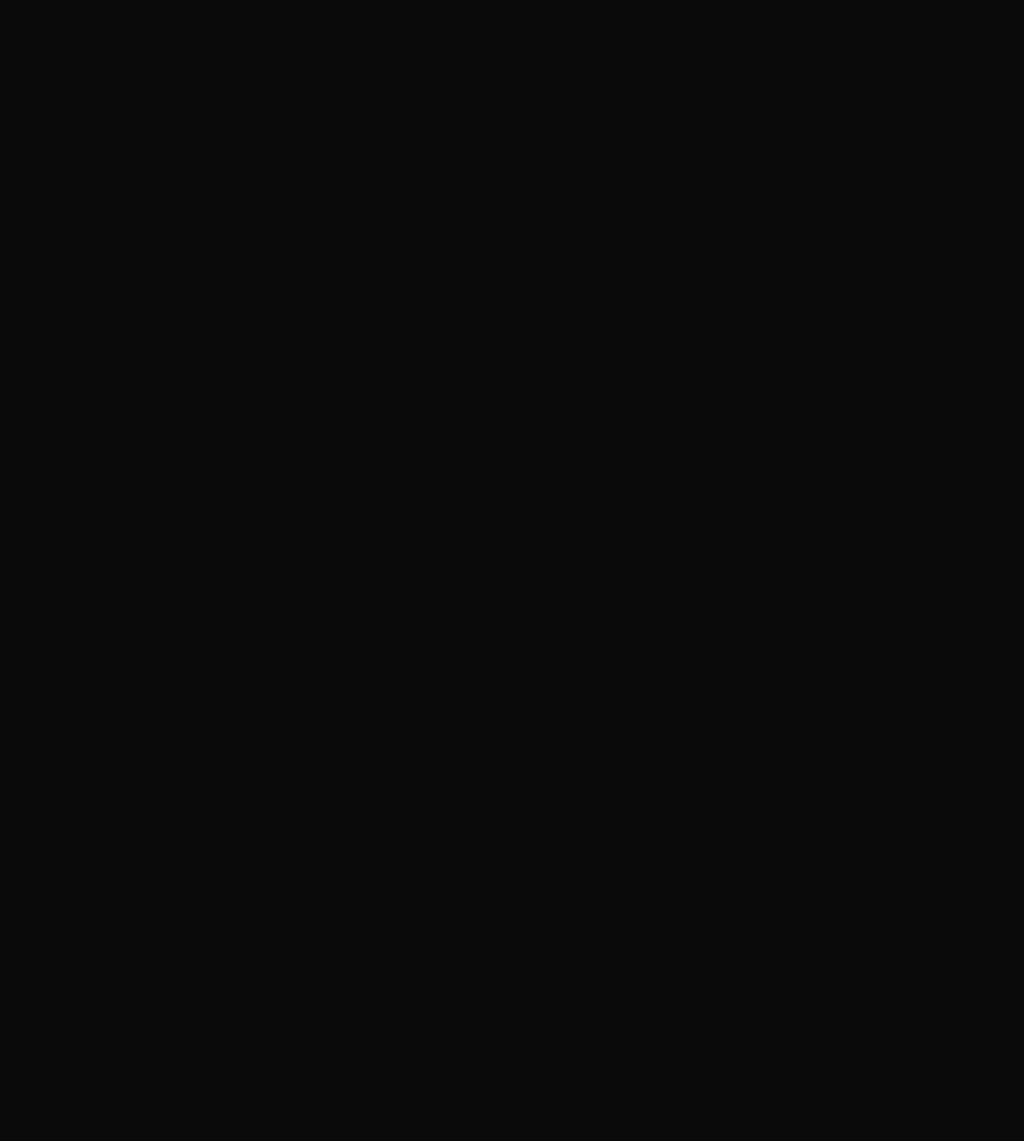
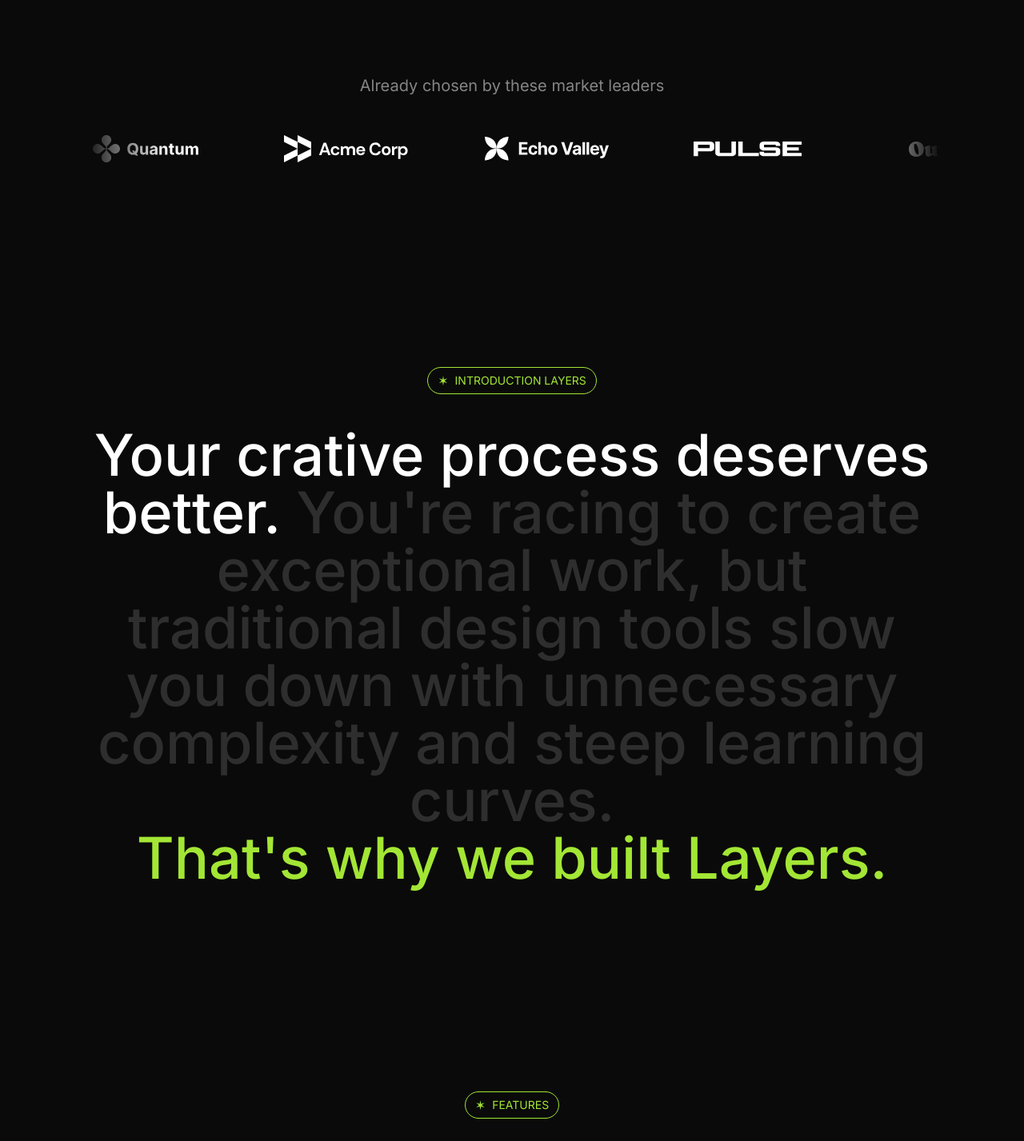
Before and after one commit to samsyntx/nextjs-saas-landing-page, a Next.js app: page / in a window 1280 px wide. Shown: the part 759-2186 px from the top of the page at 80% size. Before the commit the page ends 800 px from the top, so only its background shows below. Built offline with nearby package versions, Linux system fonts and the light colour scheme.

Commit message:
Completed : Logo, Introduction and Partially Feature section

```diff
--- a/src/app/page.tsx
+++ b/src/app/page.tsx
@@ -1,4 +1,7 @@
+import Features from "@/sections/Features";
 import Hero from "@/sections/Hero";
+import Introduction from "@/sections/Introduction";
+import LogoTicker from "@/sections/LogoTicker";
 import Navbar from "@/sections/Navbar";
 
 export default function Home() {
@@ -6,6 +9,9 @@
         <>
             <Navbar />
             <Hero />
+            <LogoTicker />
+            <Introduction />
+            <Features />
         </>
     );
 }
--- /dev/null
+++ b/src/components/Avatar.tsx
@@ -0,0 +1,20 @@
+import React, { HTMLAttributes } from "react";
+import { twMerge } from "tailwind-merge";
+
+const Avatar = (props: HTMLAttributes<HTMLDivElement>) => {
+    const { className, children, ...rest } = props;
+
+    return (
+        <div
+            className={twMerge(
+                "size-20 rounded-full overflow-hidden border-4 border-blue-500 p-1 bg-neutral-900",
+                className
+            )}
+            {...rest}
+        >
+            {children}
+        </div>
+    );
+};
+
+export default Avatar;
--- /dev/null
+++ b/src/components/FeatureCard.tsx
@@ -0,0 +1,28 @@
+import React from "react";
+import { twMerge } from "tailwind-merge";
+
+const FeatureCard = (props: {
+    title: string;
+    description: string;
+    className?: string;
+    children?: React.ReactNode;
+}) => {
+    const { title, description, children, className } = props;
+
+    return (
+        <div
+            className={twMerge(
+                "bg-neutral-900 border border-white/10 p-6 rounded-3xl ",
+                className
+            )}
+        >
+            <div className="aspect-video ">{children}</div>
+            <div>
+                <h3 className="text-3xl font-medium mt-6 ">{title}</h3>
+                <p className="text-white/50 mt-2">{description}</p>
+            </div>
+        </div>
+    );
+};
+
+export default FeatureCard;
--- /dev/null
+++ b/src/components/Key.tsx
@@ -0,0 +1,20 @@
+import React, { HTMLAttributes } from "react";
+import { twMerge } from "tailwind-merge";
+
+const Key = (props: HTMLAttributes<HTMLDivElement>) => {
+    const { className, children, ...rest } = props;
+
+    return (
+        <div
+            className={twMerge(
+                "size-14 bg-neutral-300 inline-flex border-white/10 px-3 py-1.5 rounded-2xl text-black/80 justify-center items-center",
+                className
+            )}
+            {...rest}
+        >
+            {children}
+        </div>
+    );
+};
+
+export default Key;
--- /dev/null
+++ b/src/components/Tag.tsx
@@ -0,0 +1,15 @@
+import React, { HTMLAttributes } from "react";
+import { twMerge } from "tailwind-merge";
+
+const Tag = (props: HTMLAttributes<HTMLDivElement>) => {
+    const { className, children, ...rest } = props;
+
+    return (
+        <div className={twMerge("inline-flex border border-lime-400 gap-2 text-lime-400 px-3 py-1 rounded-full uppercase items-center ", className)}>
+            <span>&#10038;</span>
+            <span className="text-sm">{children}</span>
+        </div>
+    );
+};
+
+export default Tag;
--- a/src/sections/Features.tsx
+++ b/src/sections/Features.tsx
@@ -1,3 +1,14 @@
+import FeatureCard from "@/components/FeatureCard";
+import Tag from "@/components/Tag";
+import avatar1 from "@/assets/images/avatar-ashwin-santiago.jpg";
+import avatar2 from "@/assets/images/avatar-florence-shaw.jpg";
+import avatar3 from "@/assets/images/avatar-lula-meyers.jpg";
+import avatar4 from "@/assets/images/avatar-owen-garcia.jpg";
+import Image from "next/image";
+import Avatar from "@/components/Avatar";
+import { Ellipsis } from "lucide-react";
+import Key from "@/components/Key";
+
 const features = [
     "Asset Library",
     "Code Preview",
@@ -9,5 +20,88 @@
 ];
 
 export default function Features() {
-    return <div>Features</div>;
+    return (
+        <section className="py-24 ">
+            <div className="container ">
+                <div className="flex justify-center">
+                    <Tag>Features</Tag>
+                </div>
+                <h2 className="text-6xl font-medium text-center mt-6 ">
+                    Where power meets{" "}
+                    <span className="text-lime-400">simplicity</span>
+                </h2>
+                <div className="mt-12 grid grid-cols-1 gap-8">
+                    <FeatureCard
+                        title="Real-time collaboration"
+                        description="Work together seamlessly with conflict-free team editing"
+                    >
+                        <div className="aspect-video flex items-center justify-center">
+                            <Avatar className="z-40">
+                                <Image
+                                    src={avatar1}
+                                    alt="Avatar 1"
+                                    className="rounded-full"
+                                />
+                            </Avatar>
+                            <Avatar className="-ml-6 border-indigo-500 z-30">
+                                <Image
+                                    src={avatar2}
+                                    alt="Avatar 2"
+                                    className="rounded-full"
+                                />
+                            </Avatar>
+                            <Avatar className="-ml-6 border-amber-500 z-20">
+                                <Image
+                                    src={avatar3}
+                                    alt="Avatar 3"
+                                    className="rounded-full"
+                                />
+                            </Avatar>
+                            <Avatar className="-ml-6 border-transparent z-10">
+                                <div className="rounded-full flex justify-center items-center size-full bg-neutral-700">
+                                    <Ellipsis size={30} />
+                                </div>
+                            </Avatar>
+                        </div>
+                    </FeatureCard>
+
+                    <FeatureCard
+                        title="Interactive prototyping"
+                        description="Engage your clients with prototypes that react
+                                to user actions"
+                    >
+                        <div className="aspect-video flex items-center justify-center">
+                            <p className="text-4xl font-extrabold text-white/20 text-center">
+                                We've achived{" "}
+                                <span className="bg-gradient-to-r from-purple-400 to-pink-400 bg-clip-text text-transparent">
+                                    incrideible
+                                </span>{" "}
+                                growth this year
+                            </p>
+                        </div>
+                    </FeatureCard>
+
+                    <FeatureCard
+                        title="Keyboard quick actions"
+                        description="Powerfull commands to make design quickly"
+                    >
+                        <div className="aspect-video flex justify-center items-center gap-2">
+                            <Key>shift</Key>
+                            <Key>alt</Key>
+                            <Key>C</Key>
+                        </div>
+                    </FeatureCard>
+
+                    <div>
+                        {features.map((feature) => (
+                            <div key={feature}>
+                                <span></span>
+                                <span>{feature}</span>
+                            </div>
+                        ))}
+                    </div>
+                </div>
+            </div>
+        </section>
+    );
 }
--- a/src/sections/Hero.tsx
+++ b/src/sections/Hero.tsx
@@ -36,7 +36,7 @@
                     <input
                         type="email"
                         placeholder="Enter your email"
-                        className="bg-transparent px-4 flex-1"
+                        className="bg-transparent px-4 flex-1 w-full"
                     />
                     <Button
                         size="sm"
--- a/src/sections/Introduction.tsx
+++ b/src/sections/Introduction.tsx
@@ -1,5 +1,22 @@
+import Tag from "@/components/Tag";
+
 const text = `You're racing to create exceptional work, but traditional design tools slow you down with unnecessary complexity and steep learning curves.`;
 
 export default function Introduction() {
-    return <div>Introduction</div>;
+    return (
+        <section className="py-28 lg:py-40  ">
+            <div className="container">
+                <div className="flex justify-center">
+                    <Tag>Introduction Layers</Tag>
+                </div>
+                <div className="text-4xl md:text-6xl lg:text-7xl text-center font-medium mt-10 ">
+                    <span>Your crative process deserves better.&nbsp;</span>
+                    <span className="text-white/15 ">{text}</span>
+                    <span className="text-lime-400 block">
+                        That&apos;s why we built Layers.
+                    </span>
+                </div>
+            </div>
+        </section>
+    );
 }
--- a/src/sections/LogoTicker.tsx
+++ b/src/sections/LogoTicker.tsx
@@ -6,6 +6,7 @@
 import apexLogo from "@/assets/images/apex.svg";
 import celestialLogo from "@/assets/images/celestial.svg";
 import twiceLogo from "@/assets/images/twice.svg";
+import Image from "next/image";
 
 const logos = [
     { name: "Quantum", image: quantumLogo },
@@ -19,5 +20,24 @@
 ];
 
 export default function LogoTicker() {
-    return <div>Logo Ticker</div>;
+    return (
+        <section className="py-24 overflow-x-clip">
+            <div className="container">
+                <h3 className="text-center text-white/50 text-xl">
+                    Already chosen by these market leaders
+                </h3>
+                <div className="overflow-hidden mt-12 [mask-image:linear-gradient(to_right,transparent,black_10%,black_90%,transparent)]">
+                    <div className="flex gap-24 pr-24 ">
+                        {logos.map((each) => (
+                            <Image
+                                src={each.image}
+                                alt={each.name}
+                                key={each.name}
+                            />
+                        ))}
+                    </div>
+                </div>
+            </div>
+        </section>
+    );
 }
```
